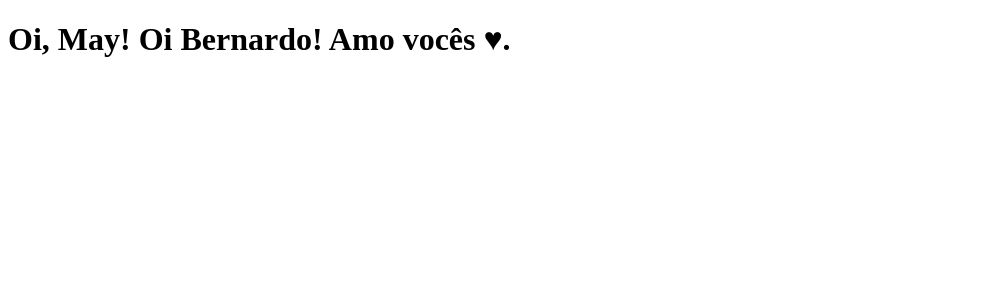
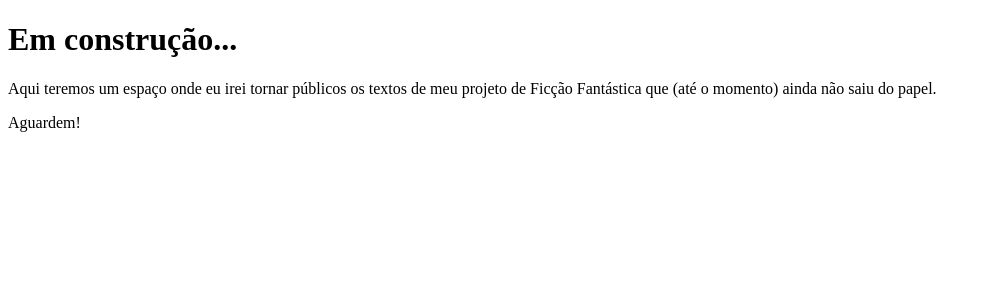
Before and after one commit to neogedom/clone-tabnews, a Next.js app: page / in a window 1280 px wide. Shown: the top 300 px of the page, without its empty margins (0-991 px from the left). Built offline with nearby package versions, Linux system fonts and the light colour scheme.

Commit message:
alterando mensagemm de projeto em construção

```diff
--- a/pages/index.js
+++ b/pages/index.js
@@ -1,5 +1,10 @@
 function Home() {
-  return <h1> Oi, May! Oi Bernardo! Amo vocês ♥. </h1>;
+  return <>
+    <h1> Em construção... </h1>
+    <p> Aqui teremos um espaço onde eu irei tornar públicos os textos de meu projeto de Ficção Fantástica que (até o momento) ainda não saiu do papel. </p>
+    <p> Aguardem! </p>
+  </>
+  ;
 }
 
 export default Home;
```
